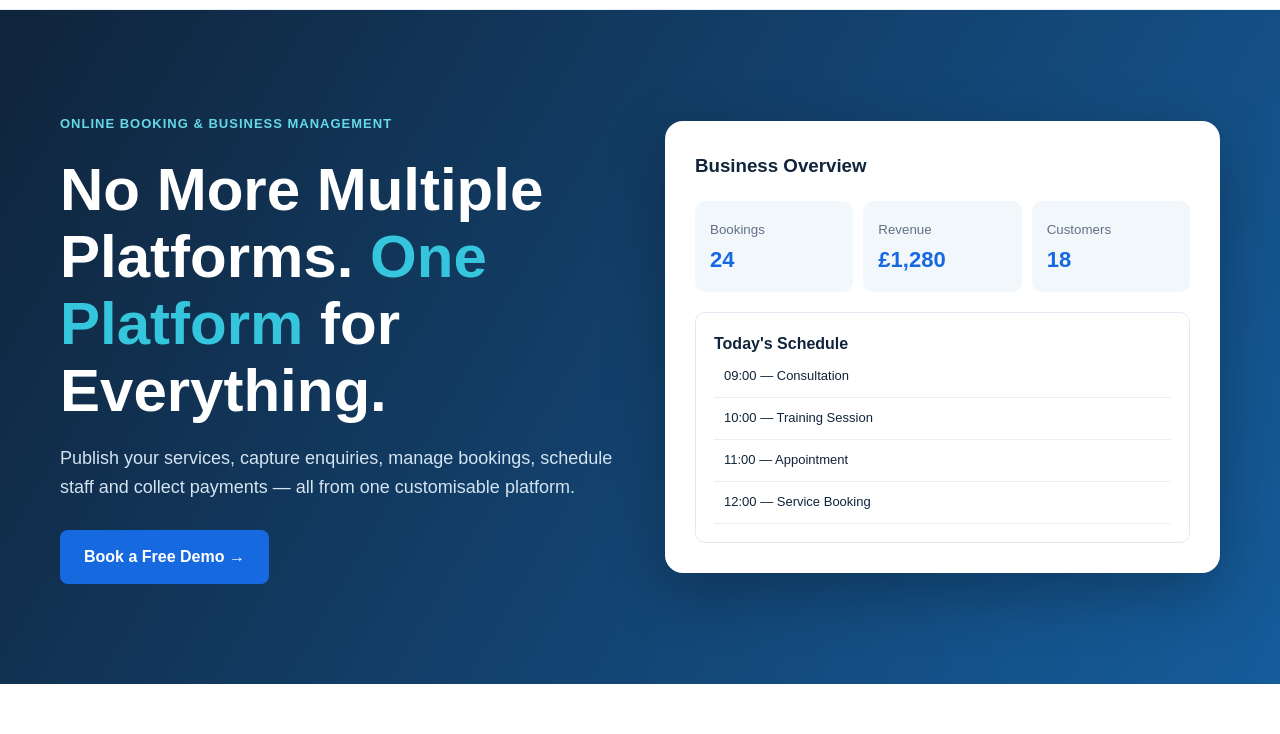
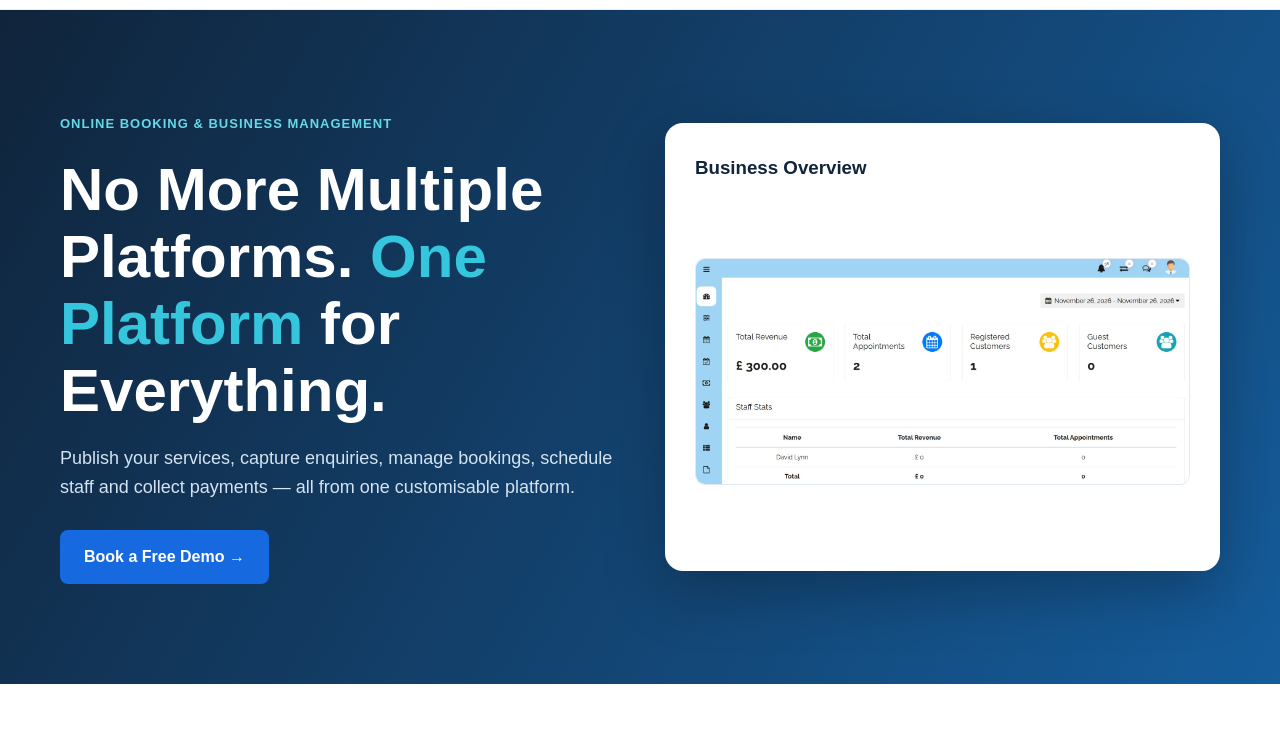
Before and after one commit to Shorifa1234/booking-landing-page, a plain HTML site: page booking.html in a window 1280 px wide. Shown: the part 66-800 px from the top of the page. Drawn offline with Linux system fonts and the light colour scheme.

Commit message:
Use real dashboard screenshot in hero card
Co-Authored-By: Claude Opus 5.5 <noreply@anthropic.com>

```diff
--- a/booking.html
+++ b/booking.html
@@ -130,6 +130,20 @@ nav {
 }
 
 .hero-image h3 { margin-bottom: 20px; }
+
+.hero-image {
+  min-height: 448px;
+  display: flex;
+  flex-direction: column;
+}
+
+.hero-image img {
+  width: 100%;
+  height: auto;
+  margin: auto 0;
+  border-radius: 10px;
+  border: 1px solid #e1eaf3;
+}
 
 .stats {
   display: grid;
@@ -480,18 +494,7 @@ footer a {
 
     <div class="hero-image">
       <h3>Business Overview</h3>
-      <div class="stats">
-        <div class="stat"><small>Bookings</small><strong>24</strong></div>
-        <div class="stat"><small>Revenue</small><strong>£1,280</strong></div>
-        <div class="stat"><small>Customers</small><strong>18</strong></div>
-      </div>
-      <div class="schedule">
-        <strong>Today's Schedule</strong>
-        <div>09:00 — Consultation</div>
-        <div>10:00 — Training Session</div>
-        <div>11:00 — Appointment</div>
-        <div>12:00 — Service Booking</div>
-      </div>
+      <img src="images/dashboard.jpeg" alt="XGTECH business dashboard showing revenue, appointments and customers">
     </div>
   </div>
 </section>
```
Also changed, not shown: images/dashboard.jpeg (added).
